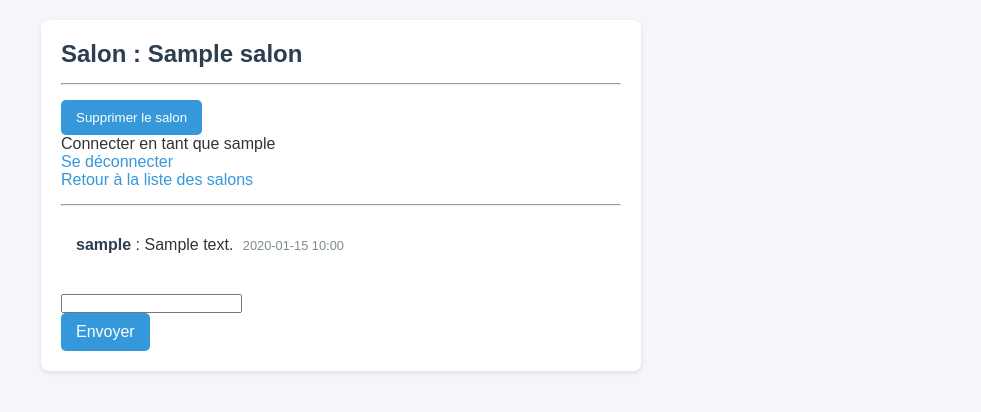
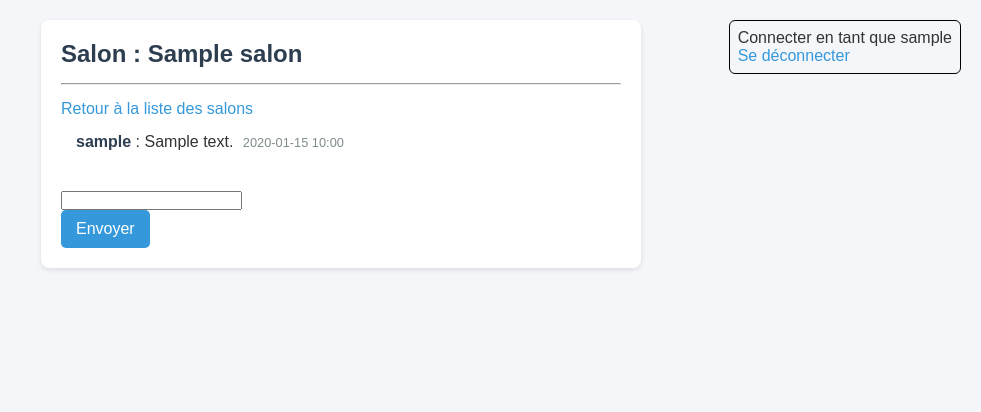
Before and after one commit to guillaume4ssig/Projet-Chat, a Django app: page /salons/1/ in a window 1280 px wide. Shown: the top 412 px of the page, without its empty margins (299-1280 px from the left). Run offline with Django 5.2, Linux system fonts and the light colour scheme; a user stored in the database is signed in; tables that the repository leaves empty hold one stand-in row (values such as "Sample post").

Commit message:
changement locaux

```diff
--- a/chat_messages/models.py
+++ b/chat_messages/models.py
@@ -6,10 +6,8 @@ from django.contrib.auth.models import User
 class Salon(models.Model):
     name = models.CharField(max_length=100)
     created_at = models.DateTimeField(auto_now_add=True)
-    role_list =   {
-         ('adm', 'admin'),
-         ('mem','membre')}
-    user_role = models.CharField(max_length=50,choices=role_list,null=True)
+    admin = models.ForeignKey(User, on_delete=models.CASCADE,default=None)
+
 
     def __str__(self):
         return self.name
--- a/chat_messages/templates/messages/message.html
+++ b/chat_messages/templates/messages/message.html
@@ -7,25 +7,20 @@
     <link href="{% static 'style.css' %}" rel="stylesheet" />
 </head>
 <body>
-
-<div class="container mt-5">
-    <h2>Salon : {{ salon.name }}</h2>
-    <hr>
-    <form method="POST" action="{% url 'delete_salon' salon.id %}">
-    {% csrf_token %}
-    <button type="submit">
-        Supprimer le salon
-    </button>
-</form>
     <div id="logout">
         <p> Connecter en tant que {{ user.username }} </p>
         <a href="{% url 'login' %}">Se déconnecter</a>
     </div>
-
-
+<div class="container mt-5">
+    <h2>Salon : {{ salon.name }}</h2>
+    <hr>
+    {% if salon.user_role == 'adm' %}
+    <form method="POST" action="{% url 'delete_salon' salon.id %}">
+        {% csrf_token %}
+        <button type="submit" style="font-size: 1em;">Supprimer le salon</button>
+    </form>
+    {% endif %}
     <a href="{% url 'salon_list' %}">Retour à la liste des salons</a>
-    <hr>
-
     <div class="chat-box" id="chat-box" data-salon-id="{{ salon.id }}">
         <script src="{% static 'main.js' %}"></script>
         {% for msg in msgs%}
--- a/chat_messages/views.py
+++ b/chat_messages/views.py
@@ -1,10 +1,11 @@
 from django.shortcuts import render, redirect
 from .models import Message, Salon
-from django.http import JsonResponse
+from django.http import JsonResponse,HttpResponse
 from django.contrib.auth.models import User
 from django.contrib.auth.decorators import login_required
 from .forms import MessageForm
 from django.shortcuts import get_object_or_404
+
 
 @login_required
 def message(request, salon_id):
@@ -48,7 +49,7 @@ def get_messages_json(request, salon_id):
 def create_salon(request):
     if request.method == "POST":
         name = request.POST.get("name")
-        Salon.objects.create(name=name,user_role ='adm')
+        Salon.objects.create(name=name,admin=request.user)
         return redirect("salon_list")
 
     return render(request, "salons/create_salon.html")
@@ -58,6 +59,8 @@ def delete_salon(request, salon_id):
     salon = get_object_or_404(Salon, id=salon_id)
 
     if request.method == "POST":
+        if salon.admin != request.user:
+            return redirect('salon_messages',salon_id=salon_id)
         salon.delete()
         return redirect("salon_list")
 
--- a/static/style.css
+++ b/static/style.css
@@ -114,3 +114,15 @@ ul li {
 hr {
     margin: 15px 0;
 }
+
+
+/* Pour se deconnecter*/
+#logout {
+    position: absolute;
+    top: 20px;
+    right: 20px;
+
+    padding: 8px;
+    border: 1px solid black;
+    border-radius: 6px;
+}
```
Also changed, not shown: chat_messages/templates/salons/salon_list.html (+3 -5 lines), README.md, chat_messages/migrations/0001_initial.py, chat_messages/migrations/0002_alter_message_sender.py (deleted), chat_messages/migrations/0003_alter_message_sender.py (deleted), chat_messages/migrations/0004_salon_message_salon.py (deleted), chat_messages/migrations/0005_salon_user_role.py (deleted), chat_messages/migrations/0006_remove_salon_user_role_salon_admin.py (added).
